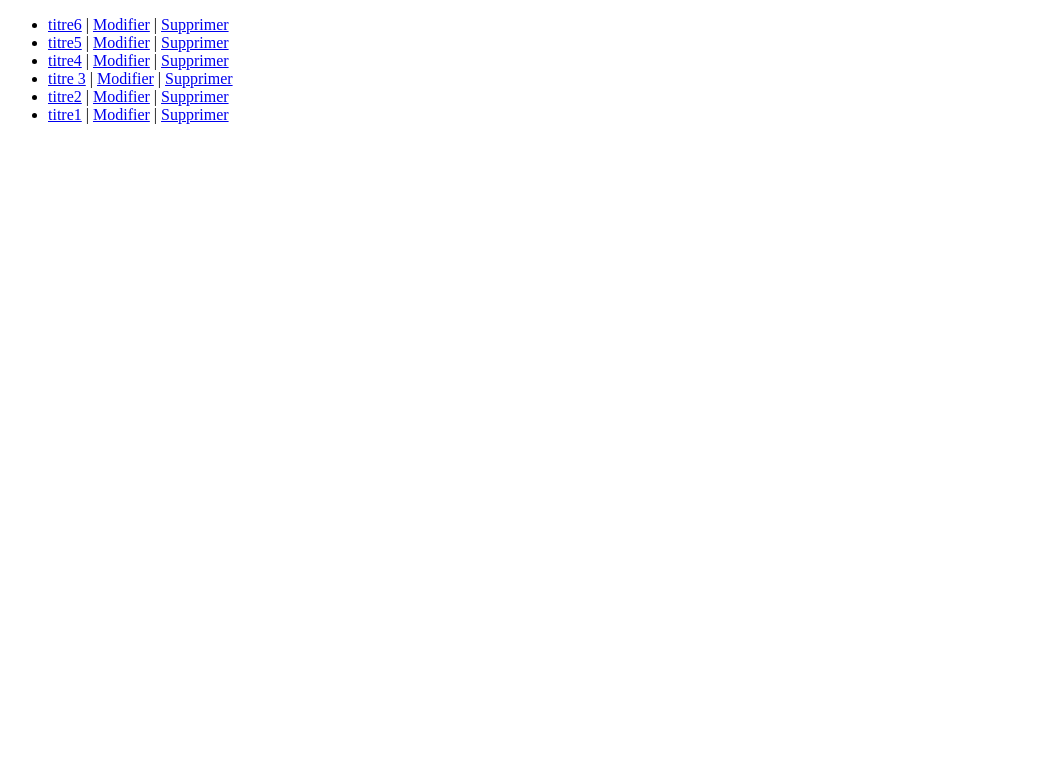
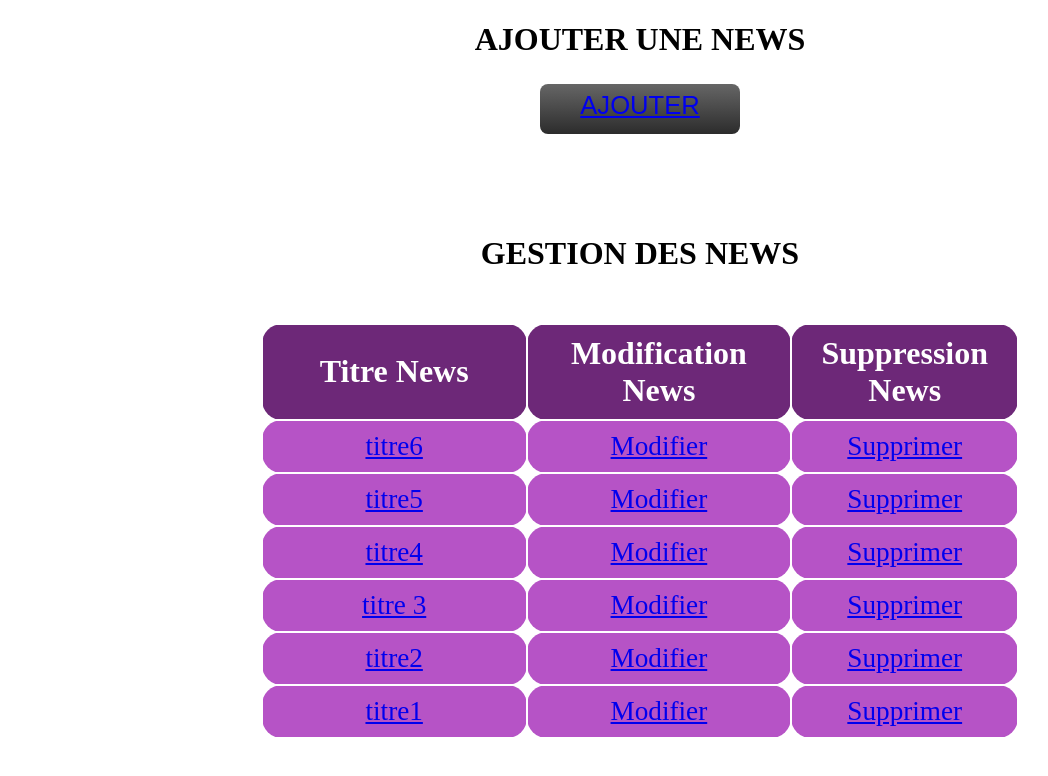
Before and after one commit to Jcollart/RUCBY, a PHP site: page /html/gestionarticle.php in a window 1280 px wide. Shown: the top 776 px of the page, without its empty margins (0-1048 px from the left). Run offline with PHP 8.4, Linux system fonts and the light colour scheme; data comes from the database, SQL or seed files in the repository.

Commit message:
bouton gerer news

```diff
--- /dev/null
+++ b/css/gestionarticle.css
@@ -0,0 +1,64 @@
+.tableau{
+    animation-duration: 2s;
+    animation-name: slidein;
+    margin: 4% 0;
+  }
+
+.tableau th{
+    background-color: #6D2878;
+    border: 2px solid white;
+    border-radius: 20px;
+    padding: 10px;
+    text-align: center;
+    font-size: 2em;
+    color: white;
+  }
+
+.tableau td{
+    background-color: #b653c6;
+    border: 2px solid white;
+    border-radius: 20px;
+    padding: 10px;
+    text-align: center;
+    font-size: 1.7em;
+    color: white;
+
+  }
+
+.tableau table{
+    border-collapse: collapse;
+    width: 60%;
+    border-radius: 20px;
+    overflow: hidden;
+  }
+
+  p{
+    font-family: Arial,sans-serif;
+    font-size: 1.6em;
+    width: 200px;
+    height: 43px;
+    padding-top: 7px; /*permet le centrage vertical*/
+    text-align: center;
+    color: #000;
+    background: #666;
+    background: linear-gradient( #666, #2C2C2C);
+    border-radius: 8px;
+}
+
+
+#titre{
+    text-align: center;
+    font-size: 1.7em;
+}
+
+  @keyframes slidein {
+    from {
+      margin-left: 100%;
+      width: 300%;
+    }
+
+    to {
+      margin-left: 0%;
+      width: 100%;
+    }
+  }
--- a/gestionarticle.php
+++ b/gestionarticle.php
@@ -19,14 +19,36 @@ $articles = $bdd->query('SELECT * FROM news ORDER BY id_news DESC');
 <!DOCTYPE html>
 <html>
 <head>
-   <title>Gestion des Articles</title>
+   <title>GESTION DES ARTICLES</title>
    <meta charset="utf-8">
+   <link rel="stylesheet" href="css/gestionarticle.css">
 </head>
 <body>
-   <ul>
-      <?php while($a = $articles->fetch()) { ?>
-      <li><a href="article.php?id_news=<?= $a['id_news'] ?>"><?= $a['titre_news'] ?></a> | <a href="redaction.php?edit=<?= $a['id_news'] ?>">Modifier</a> | <a href="supprimer.php?id_news=<?= $a['id_news'] ?>">Supprimer</a></li>
-      <?php } ?>
-   <ul>
+   <div titreajout><center><h1> AJOUTER UNE NEWS </h1><center></div>
+   <center><div class="bouton">
+   <p>
+   <a href="redaction.php">AJOUTER</a>
+   </p>
+   </div><center><br/><br/><br/>
+
+   <div titrenews><center><h1> GESTION DES NEWS </h1></center></div>
+   <div class="tableau">
+        <center><table>
+          <tr>
+            <th width=35%">Titre News</th>
+            <th width="35%">Modification News</th>
+            <th width="35%">Suppression News</th>
+          </tr>
+          <tr>
+
+          <?php while($a = $articles->fetch()) { ?>
+          <td><a href="news.php?id_news=<?= $a['id_news'] ?>"><?= $a['titre_news'] ?></a></td><td><a href="redaction.php?edit=<?= $a['id_news'] ?>">Modifier</a></td><td><a href="supprimer.php?id_news=<?= $a['id_news'] ?>">Supprimer</a></tr>
+          <?php } ?>
+
+         </tr>
+            </table></center>
+      </div>
+
+
 </body>
 </html>
--- a/redaction.php
+++ b/redaction.php
@@ -32,7 +32,7 @@ if(isset($_POST['titre_news'], $_POST['description_news'])) {
       if($mode_edition == 0) {
          $ins = $bdd->prepare('INSERT INTO news (titre_news, description_news, date_news) VALUES (?, ?, NOW())');
          $ins->execute(array($article_titre, $article_contenu));
-         header('Location: http://127.0.0.1/html/rucby/article.php?id_news='.$_GET['id_news']);
+         header('Location: http://127.0.0.1/html/rucby/news.php?id_news='.$_GET['id_news']);
          $message = 'Votre article a bien été posté';
       } else {
          $update = $bdd->prepare('UPDATE news SET titre_news = ?,description_news = ?, date_news = NOW() WHERE id_news = ?');
```
Also changed, not shown: article.php (+4 -4 lines), news.php (+5 -3 lines), images/boutonviolet.jpg (added).
